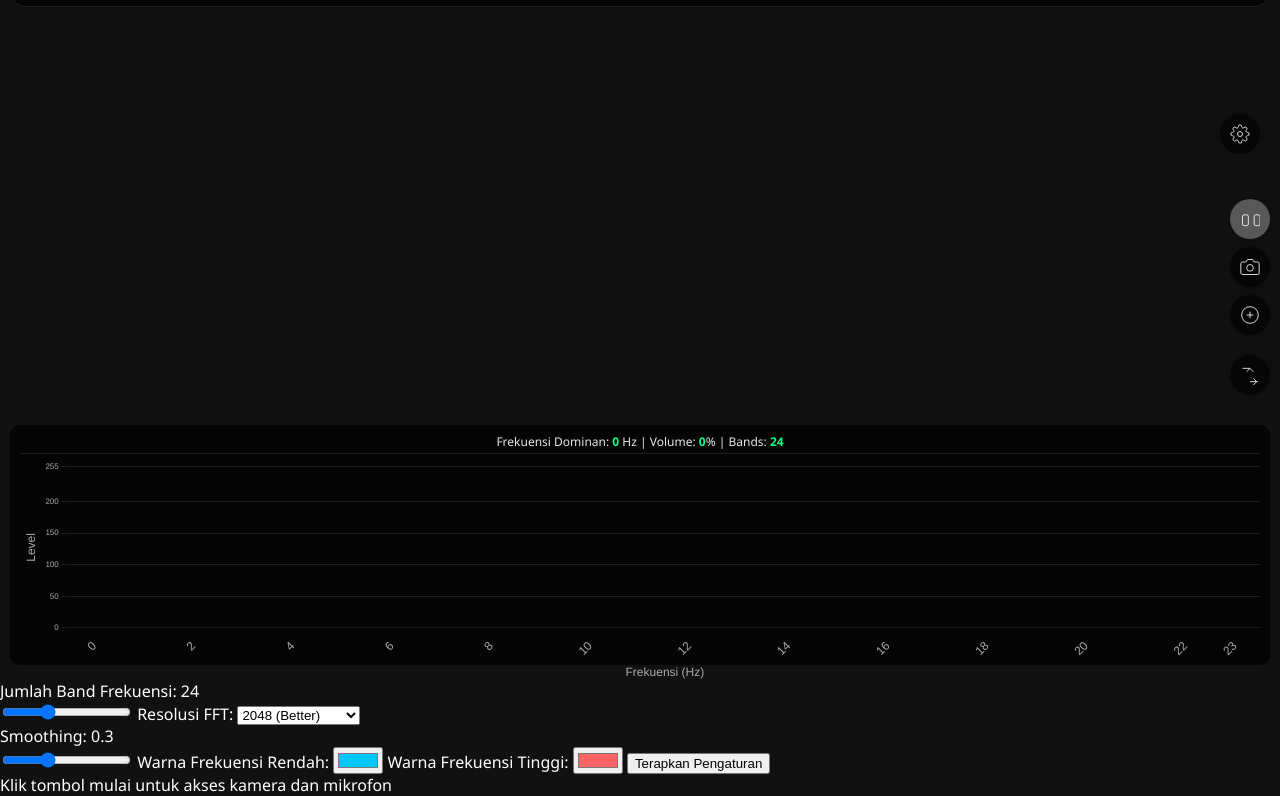
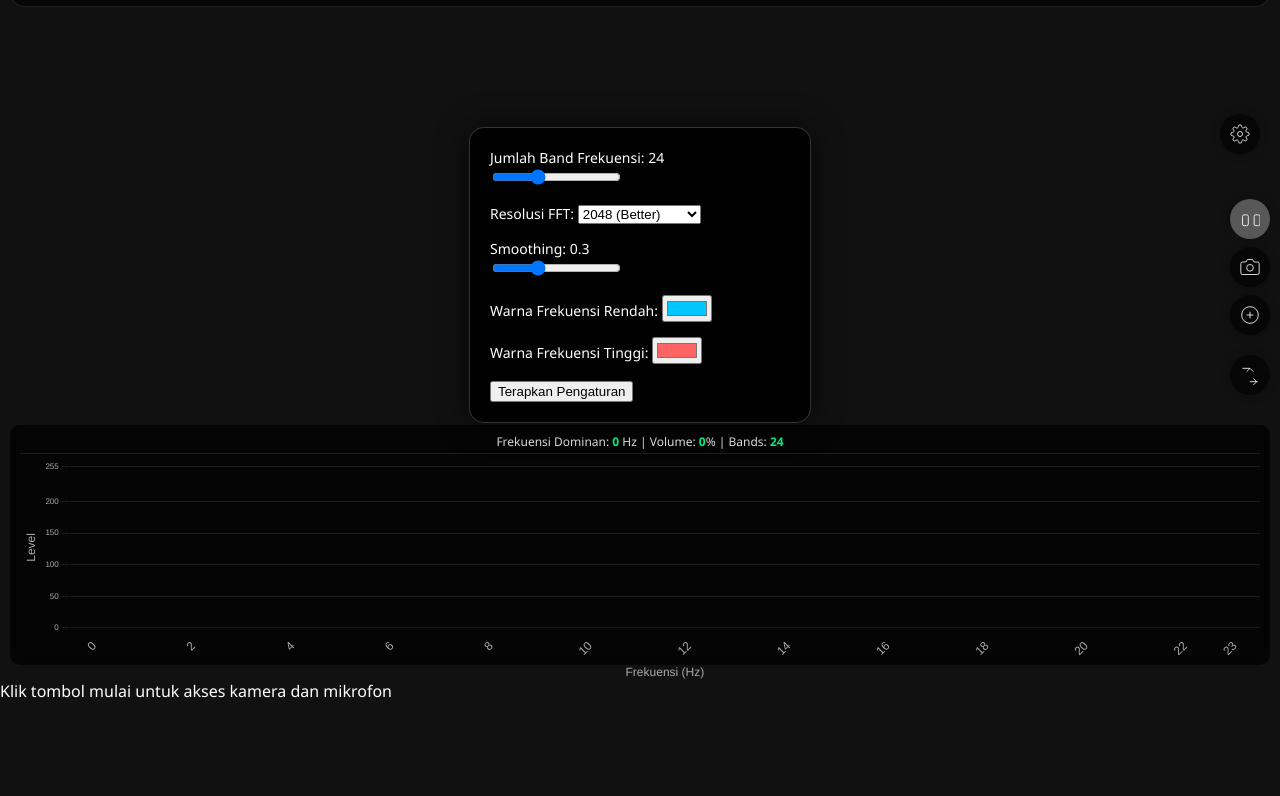
Before and after one commit to smksgajahmadabwi/AudioSpectrumAnalyzer, a plain HTML site: page index.html in a window 1280 px wide. Both pictures are taken after a click on the button 1240 px from the left and 259 px from the top of the page. Shown: the part 125-921 px from the top of the page. After the commit the page ends 827 px from the top, so only its background shows below. Drawn offline with nearby package versions, Linux system fonts and the light colour scheme.

Commit message:
Update index.html

```diff
--- a/index.html
+++ b/index.html
@@ -206,6 +206,39 @@
       right: 10px;
     }
   }
+   #settingsPanel {
+      position: fixed;
+      top: 50%;
+      left: 50%;
+      transform: translate(-50%, -50%);
+      background: rgba(0, 0, 0, 0.9);
+      backdrop-filter: blur(10px);
+      padding: 20px;
+      border-radius: 15px;
+      z-index: 1000;
+      display: none;
+      width: 85%;
+      max-width: 300px;
+      border: 1px solid rgba(255, 255, 255, 0.2);
+      box-shadow: 0 0 30px rgba(0, 0, 0, 0.7);
+    }
+
+    #settingsPanel label {
+      display: block;
+      margin-bottom: 15px;
+      font-size: 14px;
+    }
+
+    .close-settings {
+      position: absolute;
+      top: 10px;
+      right: 10px;
+      background: none;
+      border: none;
+      color: white;
+      font-size: 18px;
+      cursor: pointer;
+    }
   </style>
 </head>
 <body>
```
